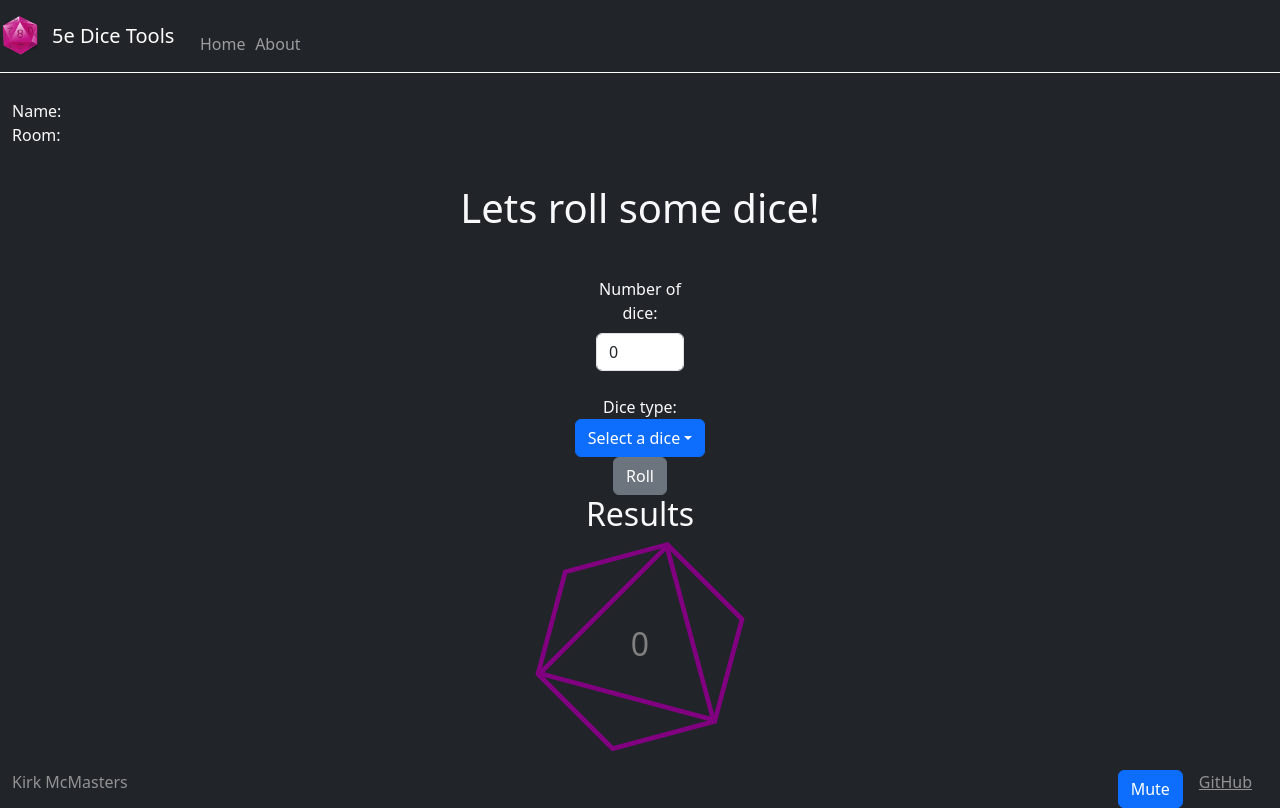
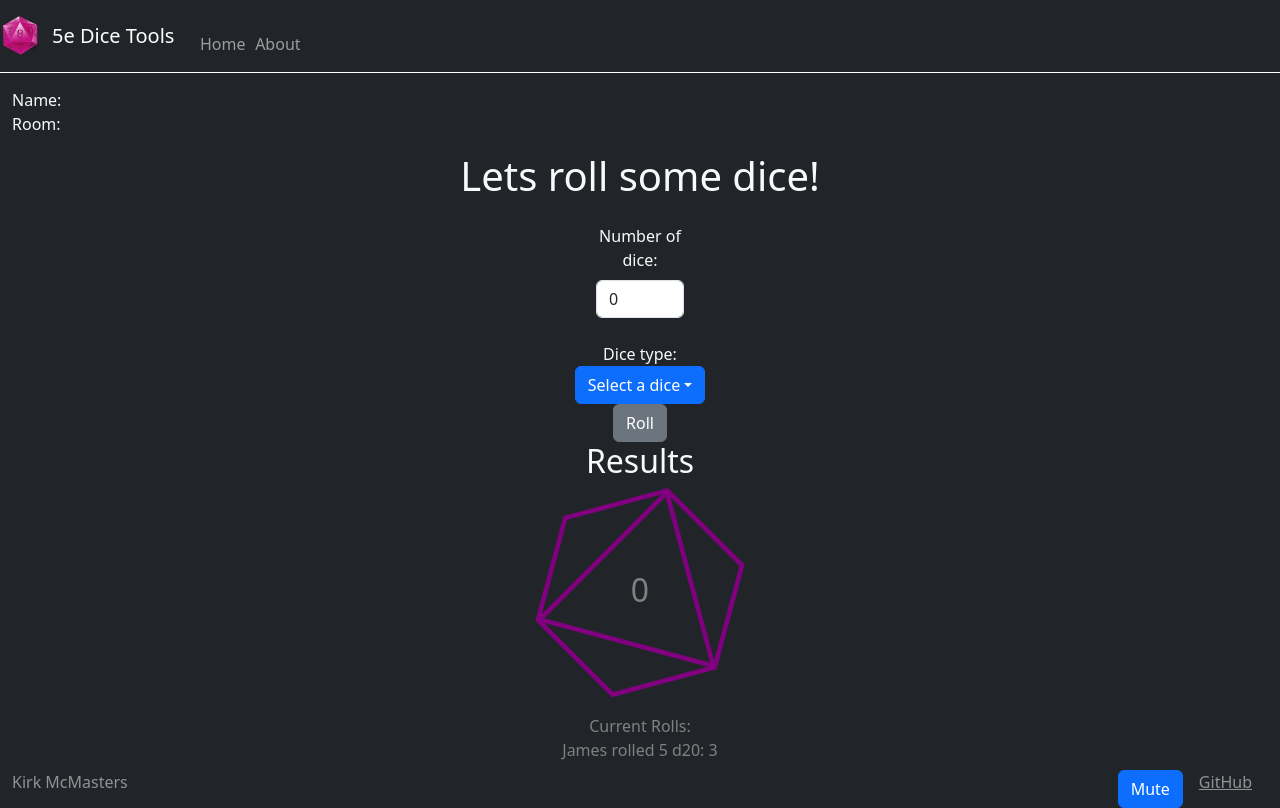
Before and after one commit to Sp0-0k/startupweb260, a React (Vite) app in the folder startupReact/: page /play in a window 1280 px wide. Built offline with nearby package versions, Linux system fonts and the light colour scheme.

Commit message:
Simulated my websocket implementation on play.jsx

```diff
--- /dev/null
+++ b/startupReact/src/play/play.css
@@ -0,0 +1,4 @@
+.centered-text {
+  text-align: center;
+  color: gray;
+}
--- a/startupReact/src/play/play.jsx
+++ b/startupReact/src/play/play.jsx
@@ -19,7 +19,7 @@ export function Play(props) {
 
       <DiceRoll diceTotal={diceTotal}/>
 
-      {/* <PlayerRolls userName={props.userName} /> */}
+      <PlayerRolls userName={props.userName} />
 
 
     </main>
--- a/startupReact/src/play/playerRolls.jsx
+++ b/startupReact/src/play/playerRolls.jsx
@@ -1,6 +1,7 @@
 import React from 'react';
 
 import { RollEvent, RollNotifier } from './roomRolls.js';
+import './play.css';
 
 export function PlayerRolls(props) {
     const userName = props.userName;
@@ -18,8 +19,8 @@ export function PlayerRolls(props) {
     function handleRollEvent(event){
         setEvent((prevEvents) => {
             let newEvents = [event, ...prevEvents];
-            if (newEvents.length > 5){
-                newEvents = newEvents.slice(1, 5);
+            if (newEvents.length > 3){
+                newEvents = newEvents.slice(1, 3);
             }
             return newEvents;
         });
@@ -37,7 +38,6 @@ export function PlayerRolls(props) {
             }
             messageArray.push(
                 <div key={i} className='event'>
-                    <span className={'player-event'}>{event.userName.split('@')[0]}</span>
                     {message}
                 </div>
             );
@@ -46,9 +46,8 @@ export function PlayerRolls(props) {
     }
 
     return (
-        <div className='players'>
-            Player
-            <span className='player-name'>{userName}</span>
+        <div className='players centered-text'>
+            Current Rolls:
             <div id='player-messages'>{createMessageArray()}</div>
     </div>
   );
--- a/startupReact/src/play/roomRolls.js
+++ b/startupReact/src/play/roomRolls.js
@@ -6,11 +6,12 @@ const RollEvent = {
 };
 
 class RollEventMessage {
-    constructor(diceSides, diceNum, diceTotal, userName) {
+    constructor(type, diceSides, diceNum, diceTotal, userName) {
         this.diceSides = diceSides;
         this.diceNum = diceNum;
         this.diceTotal = diceTotal;
         this.userName = userName;
+        this.type = type;
     }
 }
 
@@ -23,14 +24,15 @@ class RollMessageNotifier {
         setInterval(() => {
             const diceType = 20;
             const diceNumber = Math.floor(Math.random() * 10) + 1;
-            const total = 5;
+            const total = 3;
             const userName = 'James';
-            this.broadcastEvent(diceType, diceNumber, total, userName);
-        })
+            const type = 'roll';
+            this.broadcastEvent(RollEvent.RollType, diceType, diceNumber, total, userName);
+        }, 5000);
     }
 
-    broadcastEvent(diceSides, diceNum, diceTotal, userName) {
-        const event = new RollEventMessage(diceSides, diceNum, diceTotal, userName);
+    broadcastEvent(type, diceSides, diceNum, diceTotal, userName) {
+        const event = new RollEventMessage(type, diceSides, diceNum, diceTotal, userName);
         this.receiveEvent(event);
     }
 
```
